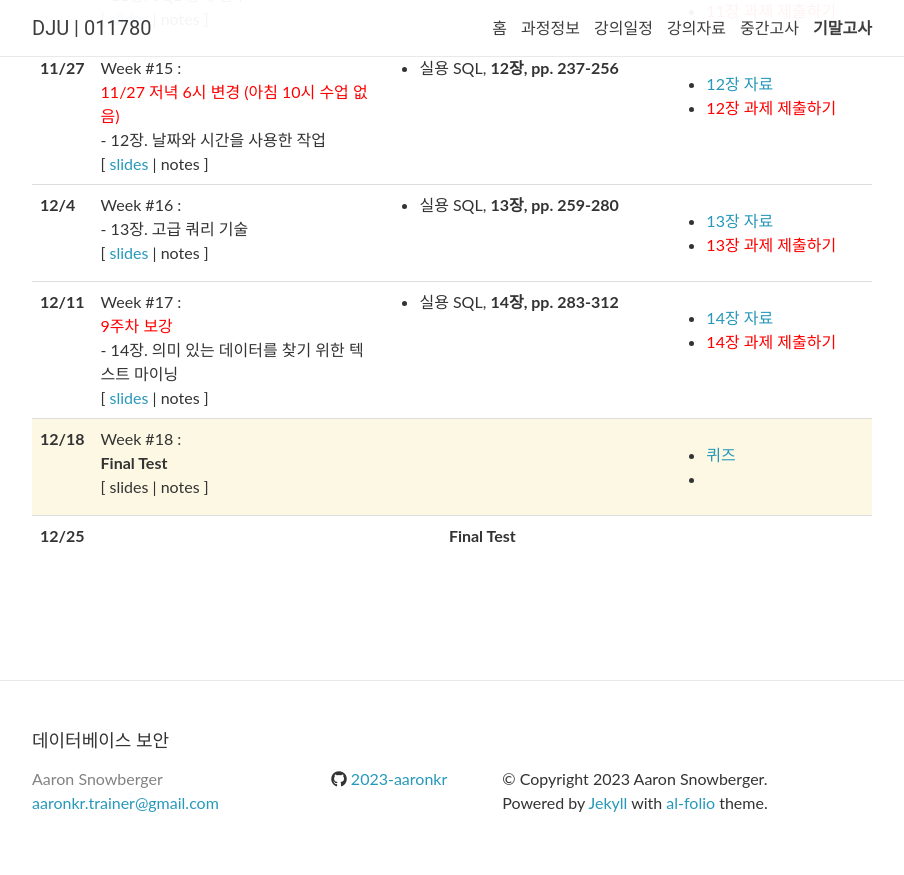
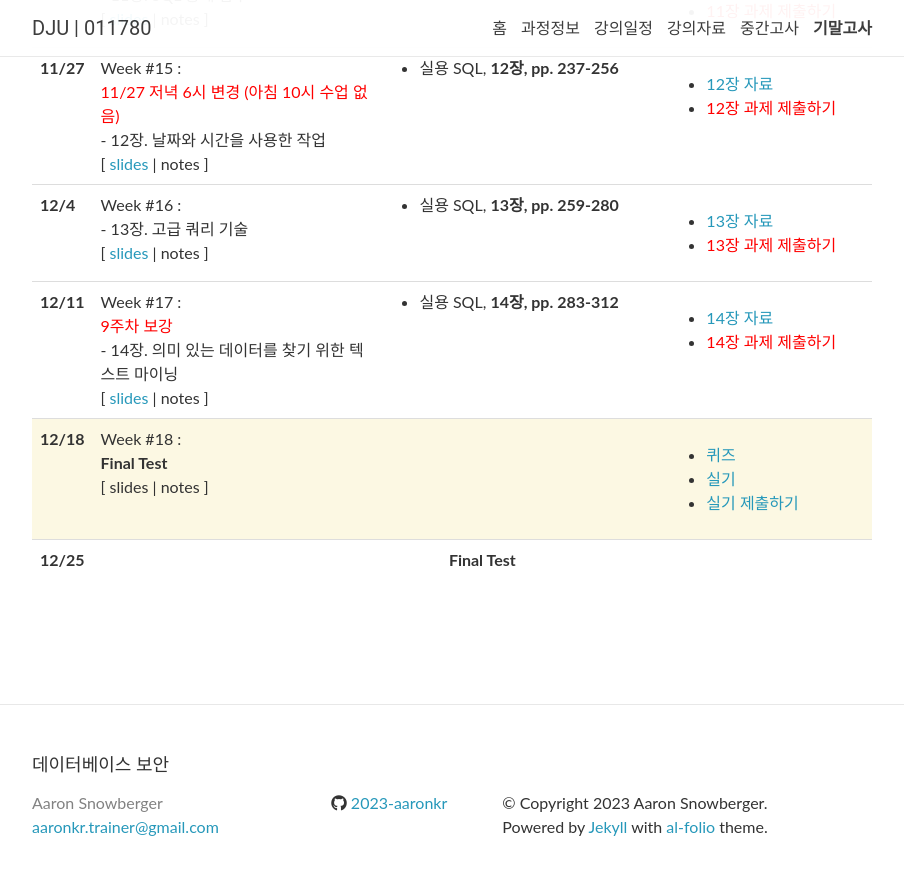
Before and after one commit to 2023-aaronkr/dju-sql, a Jekyll site: the page built from _pages/lectures.md, in a window 1280 px wide and 900 px high, scrolled down 1724 px. Shown: the top 875 px of the window, without its empty margins (188-1092 px from the left). Built offline with Jekyll 4.4.1, drawn with Linux system fonts in a browser that asks for light colours; nearby versions of some CDN libraries; comment, search, counter and statistics services are not loaded.

Commit message:
Update lectures.yml

```diff
--- a/_data/lectures.yml
+++ b/_data/lectures.yml
@@ -192,7 +192,8 @@
   logistics: >
     <ul>
       <li><a href="https://forms.gle/s4u9vF8UURq3ZL6QA">퀴즈</a></li>
-      <li><a style="display: none;" href="https://forms.gle/xr1DyUzUKuM3JZuy6">실기 제출하기</a></li>
+      <li><a href="https://docs.google.com/presentation/d/1MzcbAZT6ZWeDpPDI3O061yZYsQ2GRUOUmZ2vXQ6OW9k/edit?usp=sharing">실기</a></li>
+      <li><a href="https://forms.gle/xr1DyUzUKuM3JZuy6">실기 제출하기</a></li>
     </ul>
 
 - date: 12/25
```
